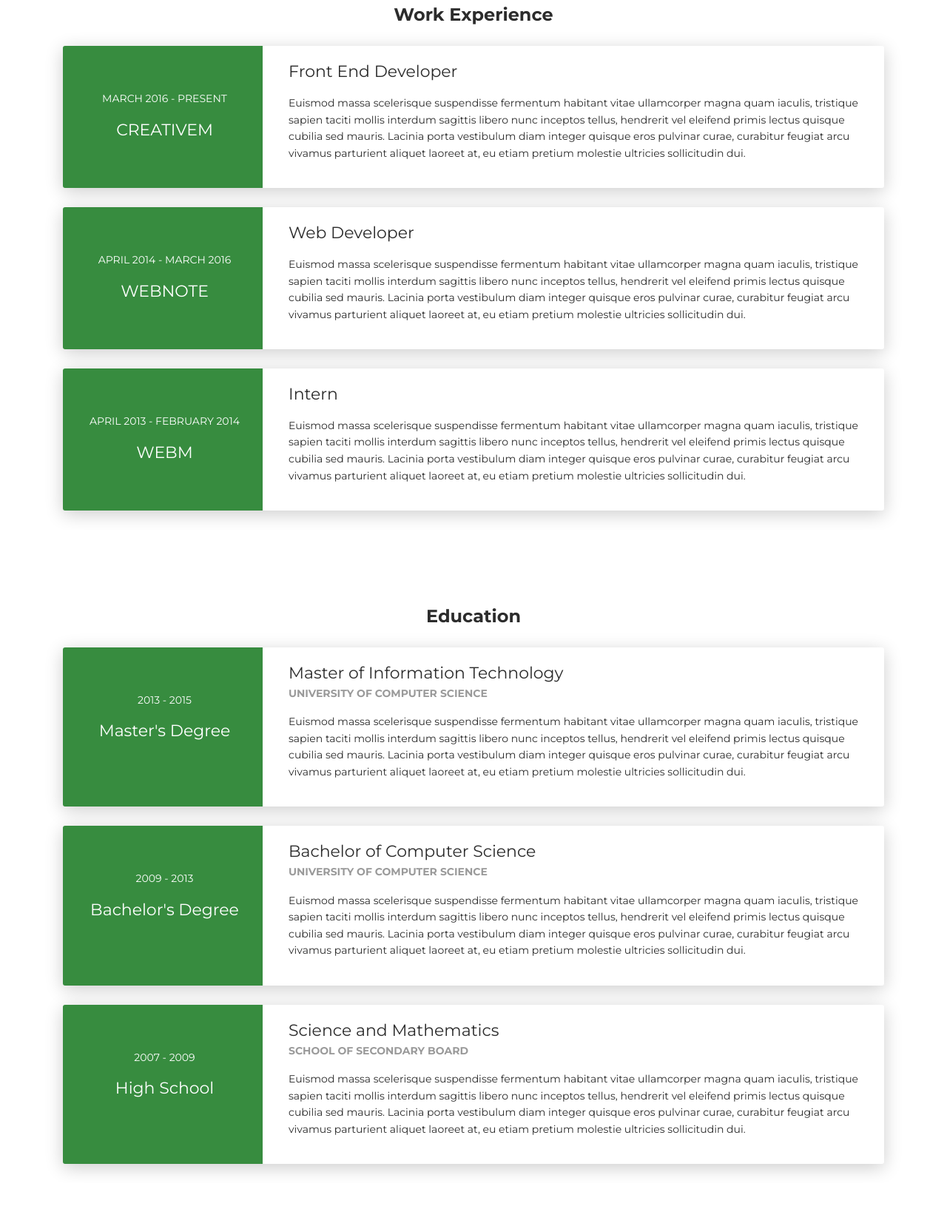
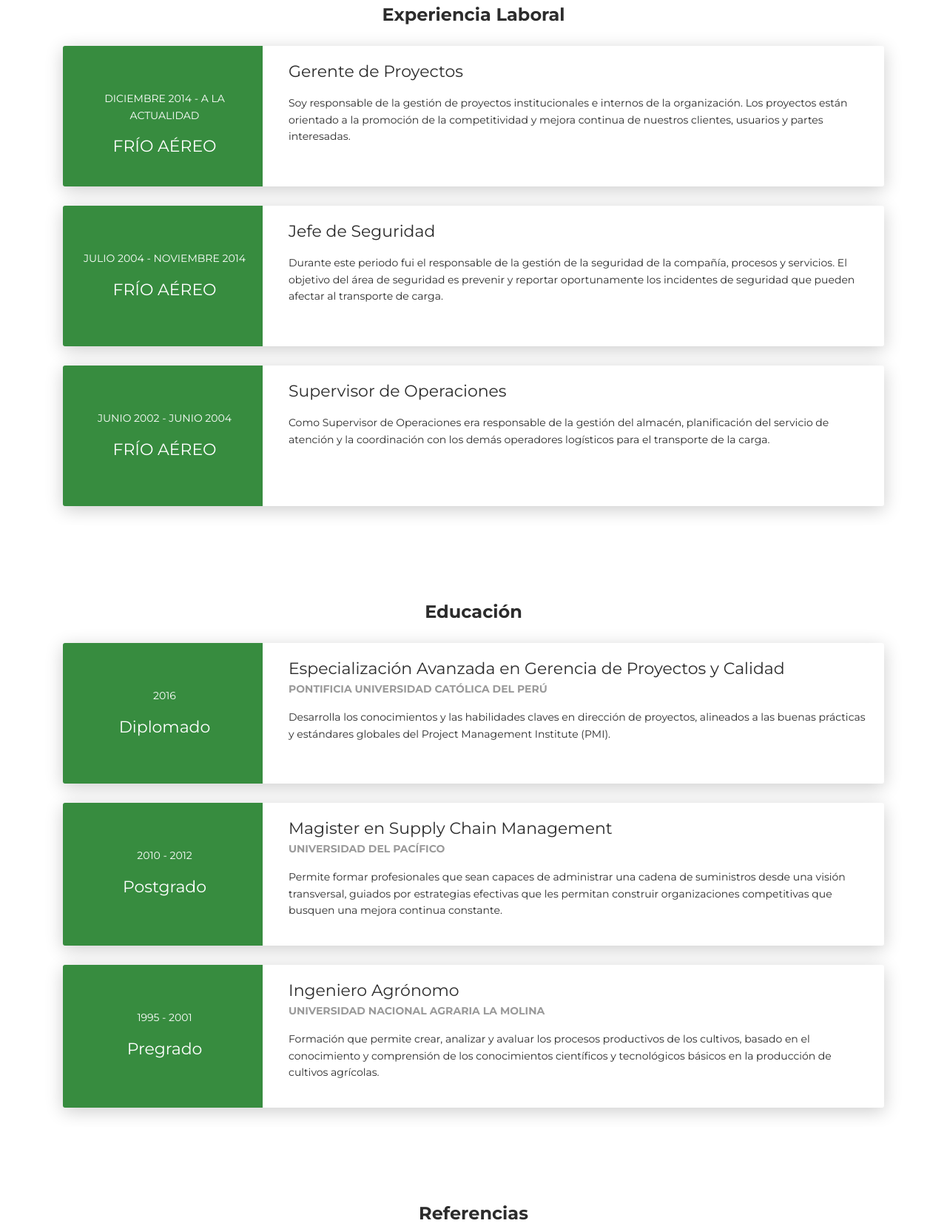
Before and after one commit to VigoM77/VigoM77.github.io, a plain HTML site: page index.html in a window 1280 px wide. Shown: the part 2479-4140 px from the top of the page at 74% size. Drawn offline with Linux system fonts and the light colour scheme.

Commit message:
mi 1er CV cambio12

```diff
--- a/index.html
+++ b/index.html
@@ -214,19 +214,19 @@
 </div>
 <div class="section" id="experience">
   <div class="container cc-experience">
-    <div class="h4 text-center mb-4 title">Work Experience</div>
+    <div class="h4 text-center mb-4 title">Experiencia Laboral</div>
     <div class="card">
       <div class="row">
         <div class="col-md-3 bg-primary" data-aos="fade-right" data-aos-offset="50" data-aos-duration="500">
           <div class="card-body cc-experience-header">
-            <p>March 2016 - Present</p>
-            <div class="h5">CreativeM</div>
+            <p>Diciembre 2014 - a la actualidad</p>
+            <div class="h5">Frío Aéreo</div>
           </div>
         </div>
         <div class="col-md-9" data-aos="fade-left" data-aos-offset="50" data-aos-duration="500">
           <div class="card-body">
-            <div class="h5">Front End Developer</div>
-            <p>Euismod massa scelerisque suspendisse fermentum habitant vitae ullamcorper magna quam iaculis, tristique sapien taciti mollis interdum sagittis libero nunc inceptos tellus, hendrerit vel eleifend primis lectus quisque cubilia sed mauris. Lacinia porta vestibulum diam integer quisque eros pulvinar curae, curabitur feugiat arcu vivamus parturient aliquet laoreet at, eu etiam pretium molestie ultricies sollicitudin dui.</p>
+            <div class="h5">Gerente de Proyectos</div>
+            <p>Soy responsable de la gestión de proyectos institucionales e internos de la organización. Los proyectos están orientado a la promoción de la competitividad y mejora continua de nuestros clientes, usuarios y partes interesadas.</p>
           </div>
         </div>
       </div>
@@ -235,14 +235,14 @@
       <div class="row">
         <div class="col-md-3 bg-primary" data-aos="fade-right" data-aos-offset="50" data-aos-duration="500">
           <div class="card-body cc-experience-header">
-            <p>April 2014 - March 2016</p>
-            <div class="h5">WebNote</div>
+            <p>Julio 2004 - Noviembre 2014</p>
+            <div class="h5">Frío Aéreo</div>
           </div>
         </div>
         <div class="col-md-9" data-aos="fade-left" data-aos-offset="50" data-aos-duration="500">
           <div class="card-body">
-            <div class="h5">Web Developer</div>
-            <p>Euismod massa scelerisque suspendisse fermentum habitant vitae ullamcorper magna quam iaculis, tristique sapien taciti mollis interdum sagittis libero nunc inceptos tellus, hendrerit vel eleifend primis lectus quisque cubilia sed mauris. Lacinia porta vestibulum diam integer quisque eros pulvinar curae, curabitur feugiat arcu vivamus parturient aliquet laoreet at, eu etiam pretium molestie ultricies sollicitudin dui.</p>
+            <div class="h5">Jefe de Seguridad</div>
+            <p>Durante este periodo fui el responsable de la gestión de la seguridad de la compañía, procesos y servicios. El objetivo del área de seguridad es prevenir y reportar oportunamente los incidentes de seguridad que pueden afectar al transporte de carga.</p>
           </div>
         </div>
       </div>
@@ -251,14 +251,14 @@
       <div class="row">
         <div class="col-md-3 bg-primary" data-aos="fade-right" data-aos-offset="50" data-aos-duration="500">
           <div class="card-body cc-experience-header">
-            <p>April 2013 - February 2014</p>
-            <div class="h5">WEBM</div>
+            <p>Junio 2002 - Junio 2004</p>
+            <div class="h5">Frío Aéreo</div>
           </div>
         </div>
         <div class="col-md-9" data-aos="fade-left" data-aos-offset="50" data-aos-duration="500">
           <div class="card-body">
-            <div class="h5">Intern</div>
-            <p>Euismod massa scelerisque suspendisse fermentum habitant vitae ullamcorper magna quam iaculis, tristique sapien taciti mollis interdum sagittis libero nunc inceptos tellus, hendrerit vel eleifend primis lectus quisque cubilia sed mauris. Lacinia porta vestibulum diam integer quisque eros pulvinar curae, curabitur feugiat arcu vivamus parturient aliquet laoreet at, eu etiam pretium molestie ultricies sollicitudin dui.</p>
+            <div class="h5">Supervisor de Operaciones</div>
+            <p>Como Supervisor de Operaciones era responsable de la gestión del almacén, planificación del servicio de atención y la coordinación con los demás operadores logísticos para el transporte de la carga.</p>
           </div>
         </div>
       </div>
@@ -267,20 +267,20 @@
 </div>
 <div class="section">
   <div class="container cc-education">
-    <div class="h4 text-center mb-4 title">Education</div>
+    <div class="h4 text-center mb-4 title">Educación</div>
     <div class="card">
       <div class="row">
         <div class="col-md-3 bg-primary" data-aos="fade-right" data-aos-offset="50" data-aos-duration="500">
           <div class="card-body cc-education-header">
-            <p>2013 - 2015</p>
-            <div class="h5">Master's Degree</div>
+            <p>2016</p>
+            <div class="h5">Diplomado</div>
           </div>
         </div>
         <div class="col-md-9" data-aos="fade-left" data-aos-offset="50" data-aos-duration="500">
           <div class="card-body">
-            <div class="h5">Master of Information Technology</div>
-            <p class="category">University of Computer Science</p>
-            <p>Euismod massa scelerisque suspendisse fermentum habitant vitae ullamcorper magna quam iaculis, tristique sapien taciti mollis interdum sagittis libero nunc inceptos tellus, hendrerit vel eleifend primis lectus quisque cubilia sed mauris. Lacinia porta vestibulum diam integer quisque eros pulvinar curae, curabitur feugiat arcu vivamus parturient aliquet laoreet at, eu etiam pretium molestie ultricies sollicitudin dui.</p>
+            <div class="h5">Especialización Avanzada en Gerencia de Proyectos y Calidad</div>
+            <p class="category">PONTIFICIA UNIVERSIDAD CATÓLICA DEL PERÚ</p>
+            <p>Desarrolla los conocimientos y las habilidades claves en dirección de proyectos, alineados a las buenas prácticas y estándares globales del Project Management Institute (PMI).</p>
           </div>
         </div>
       </div>
@@ -289,15 +289,15 @@
       <div class="row">
         <div class="col-md-3 bg-primary" data-aos="fade-right" data-aos-offset="50" data-aos-duration="500">
           <div class="card-body cc-education-header">
-            <p>2009 - 2013</p>
-            <div class="h5">Bachelor's Degree</div>
+            <p>2010 - 2012</p>
+            <div class="h5">Postgrado</div>
           </div>
         </div>
         <div class="col-md-9" data-aos="fade-left" data-aos-offset="50" data-aos-duration="500">
           <div class="card-body">
-            <div class="h5">Bachelor of Computer Science</div>
-            <p class="category">University of Computer Science</p>
-            <p>Euismod massa scelerisque suspendisse fermentum habitant vitae ullamcorper magna quam iaculis, tristique sapien taciti mollis interdum sagittis libero nunc inceptos tellus, hendrerit vel eleifend primis lectus quisque cubilia sed mauris. Lacinia porta vestibulum diam integer quisque eros pulvinar curae, curabitur feugiat arcu vivamus parturient aliquet laoreet at, eu etiam pretium molestie ultricies sollicitudin dui.</p>
+            <div class="h5">Magister en Supply Chain Management</div>
+            <p class="category">UNIVERSIDAD DEL PACÍFICO</p>
+            <p>Permite formar profesionales que sean capaces de administrar una cadena de suministros desde una visión transversal, guiados por estrategias efectivas que les permitan construir organizaciones competitivas que busquen una mejora continua constante.</p>
           </div>
         </div>
       </div>
@@ -306,15 +306,15 @@
       <div class="row">
         <div class="col-md-3 bg-primary" data-aos="fade-right" data-aos-offset="50" data-aos-duration="500">
           <div class="card-body cc-education-header">
-            <p>2007 - 2009</p>
-            <div class="h5">High School</div>
+            <p>1995 - 2001</p>
+            <div class="h5">Pregrado</div>
           </div>
         </div>
         <div class="col-md-9" data-aos="fade-left" data-aos-offset="50" data-aos-duration="500">
           <div class="card-body">
-            <div class="h5">Science and Mathematics</div>
-            <p class="category">School of Secondary board</p>
-            <p>Euismod massa scelerisque suspendisse fermentum habitant vitae ullamcorper magna quam iaculis, tristique sapien taciti mollis interdum sagittis libero nunc inceptos tellus, hendrerit vel eleifend primis lectus quisque cubilia sed mauris. Lacinia porta vestibulum diam integer quisque eros pulvinar curae, curabitur feugiat arcu vivamus parturient aliquet laoreet at, eu etiam pretium molestie ultricies sollicitudin dui.</p>
+            <div class="h5">Ingeniero Agrónomo</div>
+            <p class="category">UNIVERSIDAD NACIONAL AGRARIA LA MOLINA</p>
+            <p>Formación que permite crear, analizar y avaluar los procesos productivos de los cultivos, basado en el conocimiento y comprensión de los conocimientos científicos y tecnológicos básicos en la producción de cultivos agrícolas.</p>
           </div>
         </div>
       </div>
@@ -323,7 +323,7 @@
 </div>
 <div class="section" id="reference">
   <div class="container cc-reference">
-    <div class="h4 mb-4 text-center title">References</div>
+    <div class="h4 mb-4 text-center title">Referencias</div>
     <div class="card" data-aos="zoom-in">
       <div class="carousel slide" id="cc-Indicators" data-ride="carousel">
         <ol class="carousel-indicators">
@@ -440,7 +440,7 @@
     </div>
     <footer class="footer">
       <div class="container text-center"><a class="cc-facebook btn btn-link" href="#"><i class="fa fa-facebook fa-2x " aria-hidden="true"></i></a><a class="cc-twitter btn btn-link " href="#"><i class="fa fa-twitter fa-2x " aria-hidden="true"></i></a><a class="cc-google-plus btn btn-link" href="#"><i class="fa fa-google-plus fa-2x" aria-hidden="true"></i></a><a class="cc-instagram btn btn-link" href="#"><i class="fa fa-instagram fa-2x " aria-hidden="true"></i></a></div>
-      <div class="h4 title text-center">Anthony Barnett</div>
+      <div class="h4 title text-center">Victor Mercado</div>
       <div class="text-center text-muted">
         <p>&copy; Creative CV. All rights reserved.<br>Design - <a class="credit" href="https://templateflip.com" target="_blank">TemplateFlip</a></p>
       </div>
```
